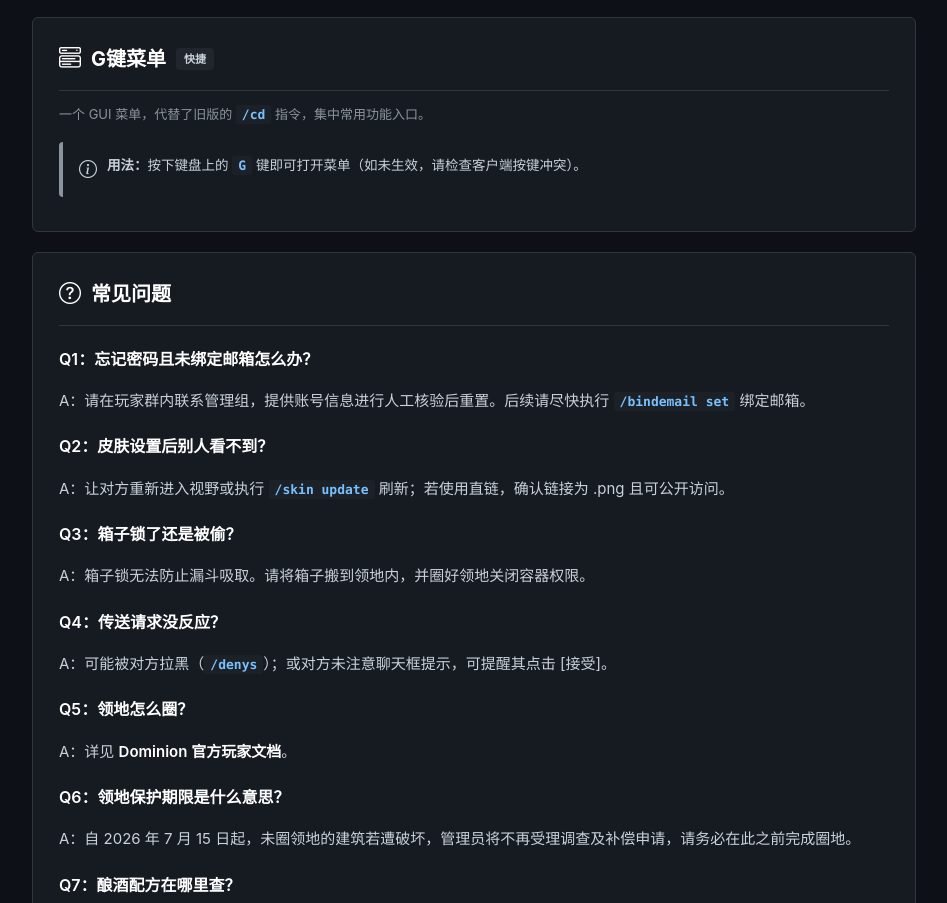
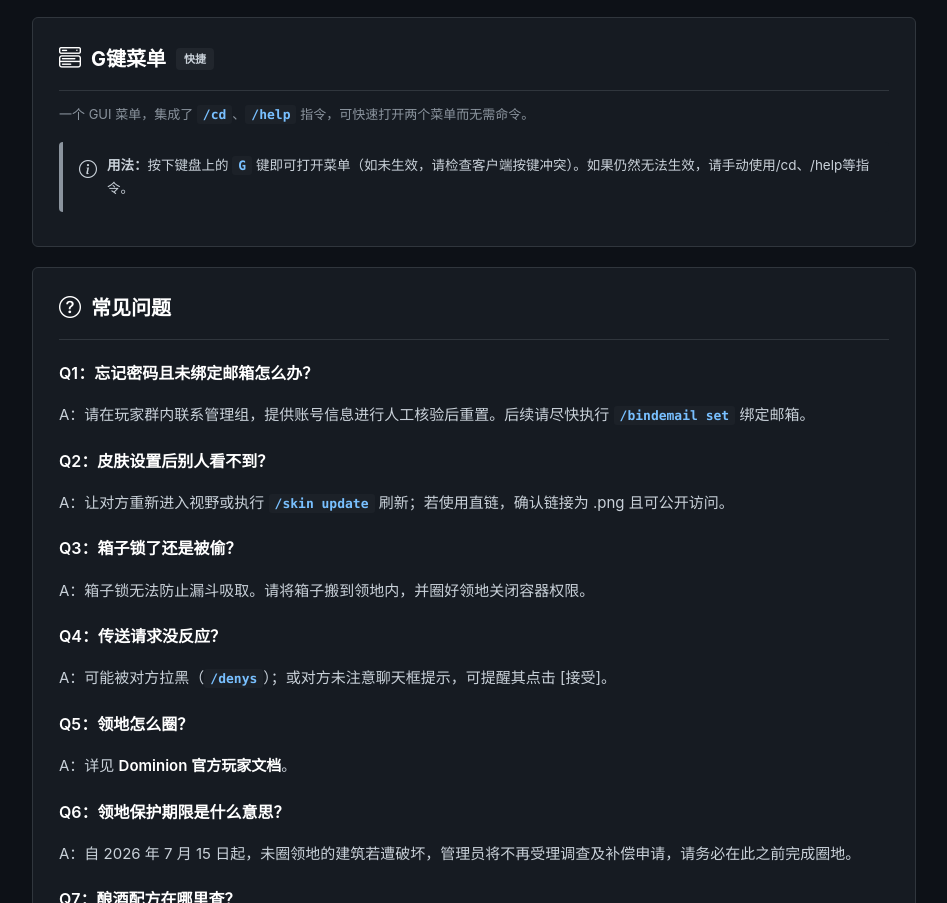
Before and after one commit to ShirokoABDS/wtcwiki, a plain HTML site: page index.html in a window 1280 px wide. Shown: the part 8973-9876 px from the top of the page, without its empty margins (298-1245 px from the left). Drawn offline with nearby package versions, Linux system fonts and the light colour scheme.

Commit message:
Add files via upload

```diff
--- a/index.html
+++ b/index.html
@@ -506,8 +506,8 @@
     <!-- ============ G键 ============ -->
     <section id="gkey">
       <h2><i class="bi bi-menu-button-wide"></i> G键菜单 <span class="badge">快捷</span></h2>
-      <p class="desc">一个 GUI 菜单，代替了旧版的 <code>/cd</code> 指令，集中常用功能入口。</p>
-      <div class="note tip"><i class="bi bi-info-circle"></i><div><strong>用法：</strong>按下键盘上的 <code>G</code> 键即可打开菜单（如未生效，请检查客户端按键冲突）。</div></div>
+      <p class="desc">一个 GUI 菜单，集成了 <code>/cd</code>、<code>/help</code> 指令，可快速打开两个菜单而无需命令。</p>
+      <div class="note tip"><i class="bi bi-info-circle"></i><div><strong>用法：</strong>按下键盘上的 <code>G</code> 键即可打开菜单（如未生效，请检查客户端按键冲突）。如果仍然无法生效，请手动使用/cd、/help等指令。</div></div>
     </section>
 
     <!-- ============ FAQ ============ -->
```
